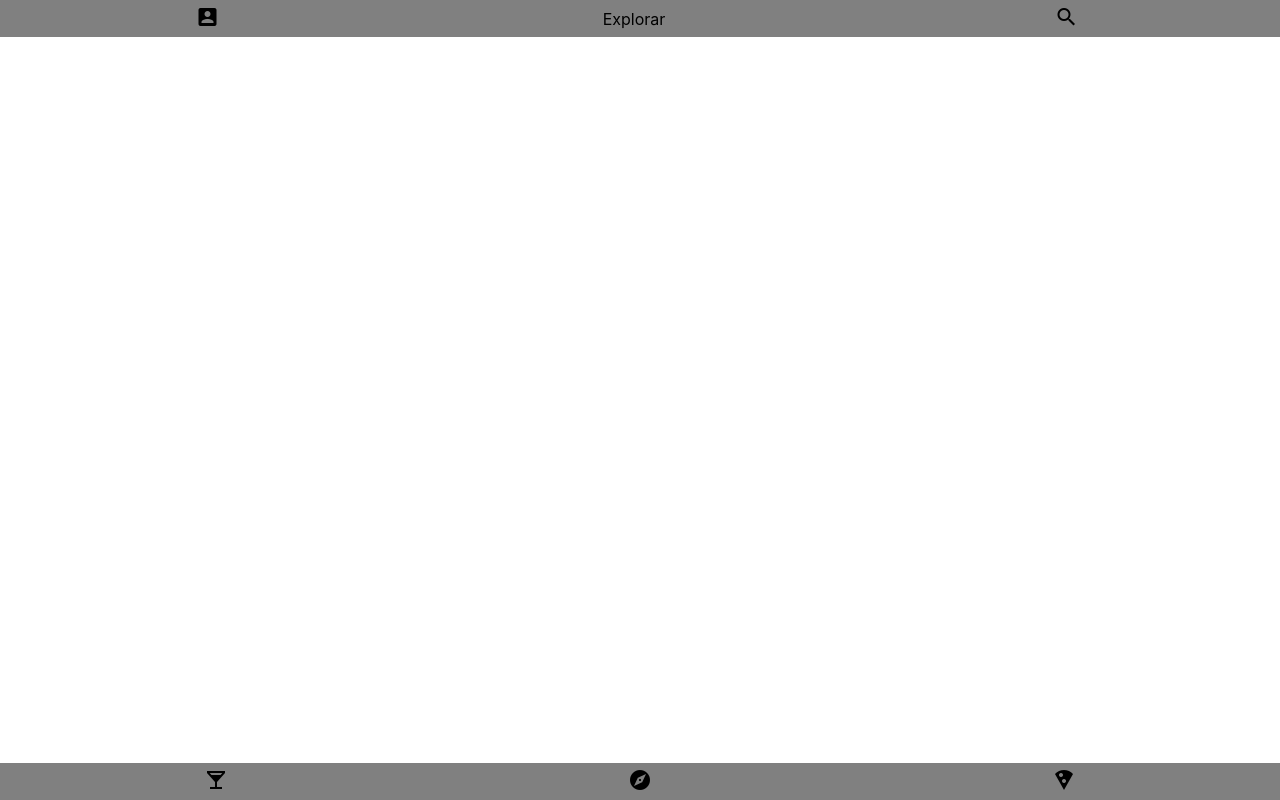
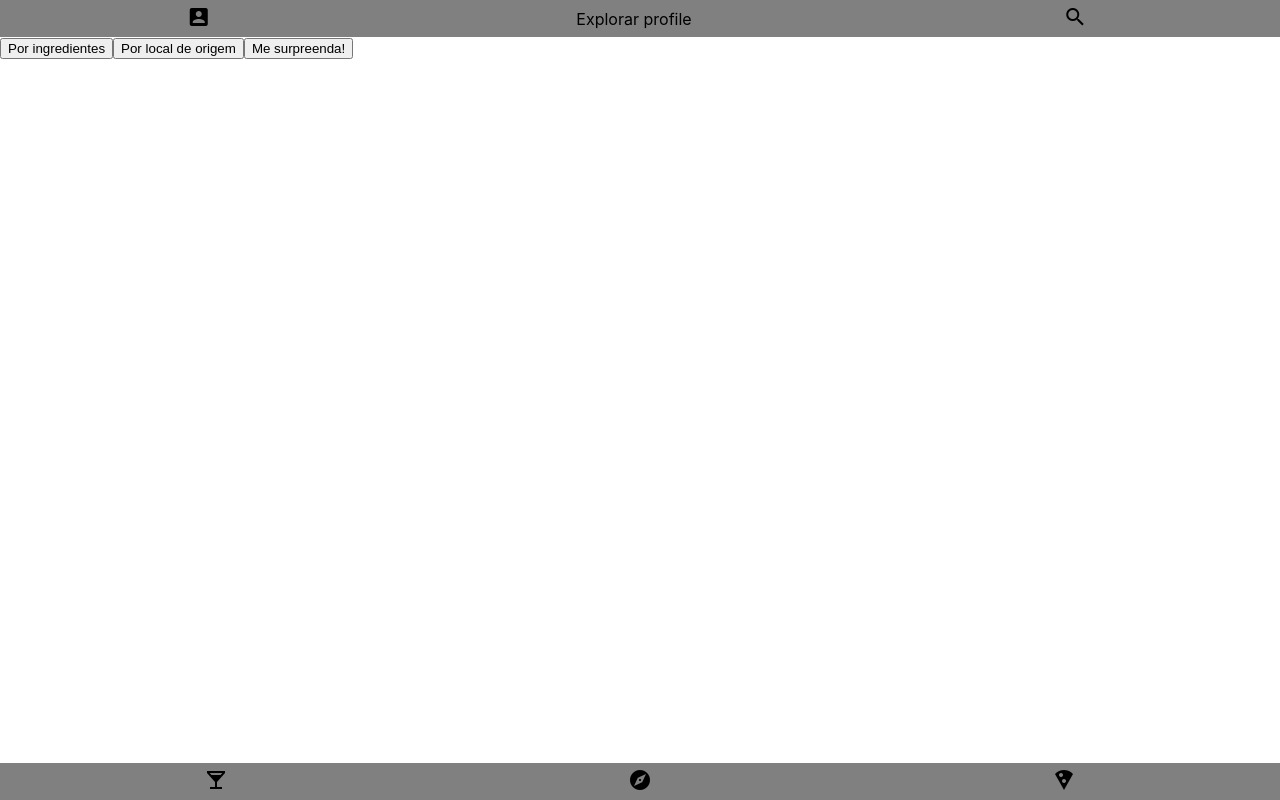
Before and after one commit to tryber/sd-02-block19-recipes-app-4, a React (Create React App) app: page /explorar/profile in a window 1280 px wide. Built offline with nearby package versions, Linux system fonts and the light colour scheme.

Commit message:
explore kindPOfRecipe

```diff
--- a/src/pages/Explore/components/BtnExplore.js
+++ b/src/pages/Explore/components/BtnExplore.js
@@ -1,4 +1,4 @@
-import React, { useContext, useEffect } from 'react';
+import React from 'react';
 import { useHistory } from 'react-router-dom';
 
 const BtnExplore = () => {
--- /dev/null
+++ b/src/pages/Explore/components/BtnKindOfRecipe.js
@@ -0,0 +1,22 @@
+import React from 'react';
+import { useHistory, useParams } from 'react-router-dom';
+
+const BtnKindOfRecipe = () => {
+  const history = useHistory();
+  const { type } = useParams();
+
+  const changeRoute = (route) => {
+    history.push(`/explorar/${type}/${route}`);
+  };
+
+  return (
+    <div>
+      <button onClick={() => changeRoute('by-ingredient')}>Por ingredientes</button>
+      {type !== 'bebidas' &&
+        <button onClick={() => changeRoute('by-orign')}>Por local de origem</button>}
+      <button onClick={() => changeRoute('surprise-me')}>Me surpreenda!</button>
+    </div>
+  );
+};
+
+export default BtnKindOfRecipe;
--- /dev/null
+++ b/src/pages/Explore/components/ByIngredient.js
@@ -0,0 +1,11 @@
+import React from 'react';
+
+const ByIngredient = () => {
+  return (
+    <div>
+      <p>Ingredient</p>
+    </div>
+  );
+};
+
+export default ByIngredient;
--- /dev/null
+++ b/src/pages/Explore/components/ByOrign.js
@@ -0,0 +1,11 @@
+import React from 'react';
+
+const ByOrign = () => {
+  return (
+    <div>
+      <p>Origem</p>
+    </div>
+  );
+};
+
+export default ByOrign;
--- /dev/null
+++ b/src/pages/Explore/components/Surpise.js
@@ -0,0 +1,11 @@
+import React from 'react';
+
+const Surprise = () => {
+  return (
+    <div>
+      <p>Surpreenda-me</p>
+    </div>
+  );
+};
+
+export default Surprise;
--- a/src/pages/Explore/index.jsx
+++ b/src/pages/Explore/index.jsx
@@ -3,22 +3,36 @@ import { useParams } from 'react-router-dom';
 import RecipeAppContext from '../../context/Context';
 import Header from '../../components-global/Header';
 import BtnExplore from './components/BtnExplore';
+import BtnKindOfRecipe from './components/BtnKindOfRecipe';
+import ByIngredient from './components/ByIngredient';
+import ByOrign from './components/ByOrign';
+import Surpise from './components/Surpise';
 import Footer from '../../components-global/Footer';
+
+const adjustTitle = (type, kindOfRecipe) => {
+  if (!type && !kindOfRecipe) return "Explorar";
+  if (type && !kindOfRecipe) return `Explorar ${type}`;
+  return `Explorar ${kindOfRecipe}`;
+};
 
 const Explore = () => {
 
-  const { type } = useParams();
+  const { type, kindOfRecipe } = useParams();
 
-  console.log(type)
+  console.log(type, kindOfRecipe);
 
-  const { results: [data, setData] } = useContext(RecipeAppContext);
+  const { results: [, setData] } = useContext(RecipeAppContext);
 
   useEffect(() => { setData('themealdb') }, []);
 
   return (
     <div>
-      <Header title={`Explorar`} hasSearchBar />
-      {!type && <BtnExplore />}
+      <Header title={adjustTitle(type, kindOfRecipe)} hasSearchBar />
+      {!type && !kindOfRecipe && <BtnExplore />}
+      {type && !kindOfRecipe && <BtnKindOfRecipe />}
+      {type && kindOfRecipe === 'by-ingredient' && <ByIngredient />}
+      {type && kindOfRecipe === 'by-orign' && <ByOrign />}
+      {type && kindOfRecipe === 'surprise-me' && <Surpise />}
       <Footer />
     </div>
   );
```
